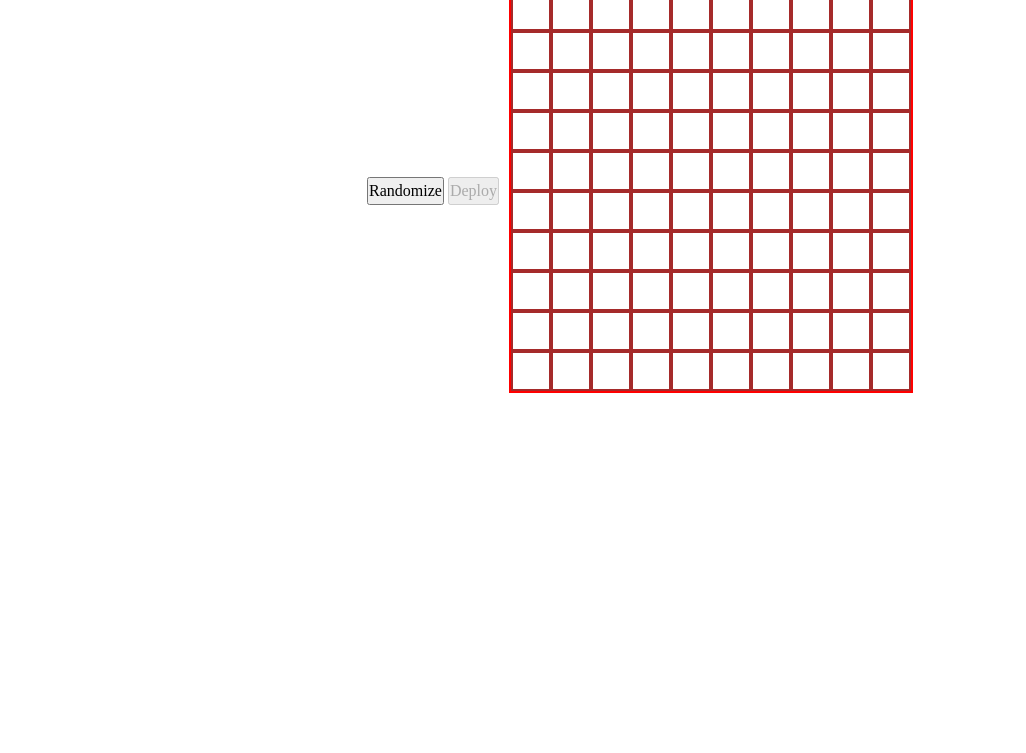
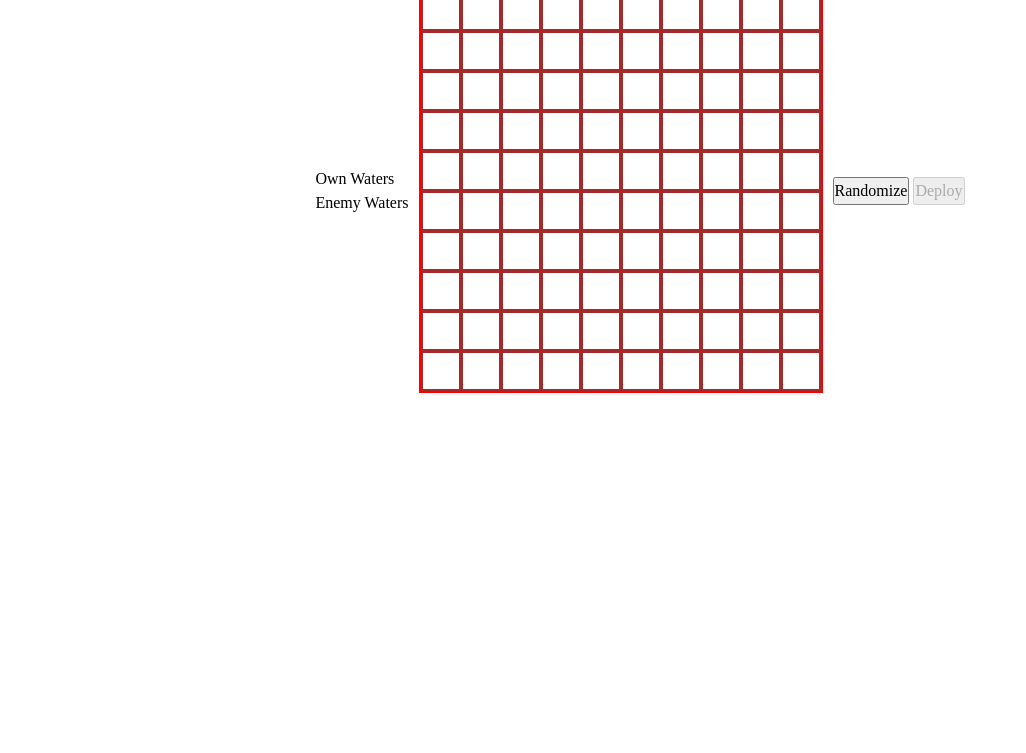
Before and after one commit to luscious-scoop/battleship, a website built with webpack: page src/template.html in a window 1280 px wide. Shown: the part 47-800 px from the top of the page, without its empty margins (0-1026 px from the left). Built offline with nearby package versions, Linux system fonts and the light colour scheme.

Commit message:
create players header and re order main structure

```diff
--- a/src/template.html
+++ b/src/template.html
@@ -11,11 +11,17 @@
     </header>
 
     <main>
+      <section class="players-header">
+        <div class="own-waters">Own Waters</div>
+        <div class="enemy-waters">Enemy Waters</div>
+      </section>
+
+      <div class="boards-container"></div>
+
       <div class="initial-screen-btns">
         <button class="randomize-btn">Randomize</button>
         <button disabled="true" class="deploy-btn">Deploy</button>
       </div>
-      <div class="boards-container"></div>
     </main>
   </body>
 </html>
```
